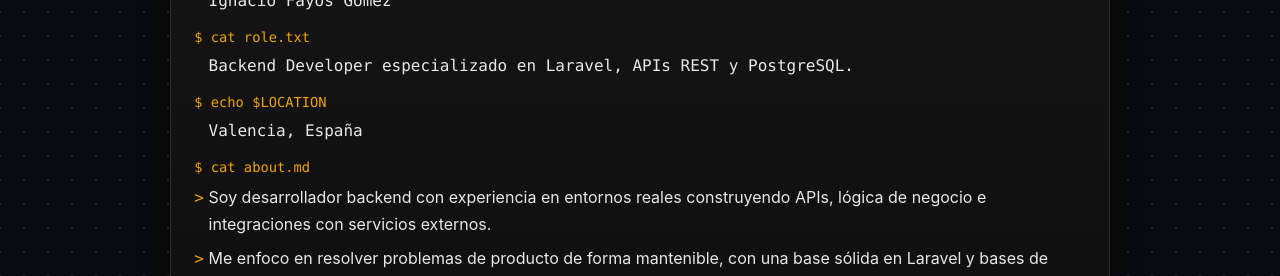
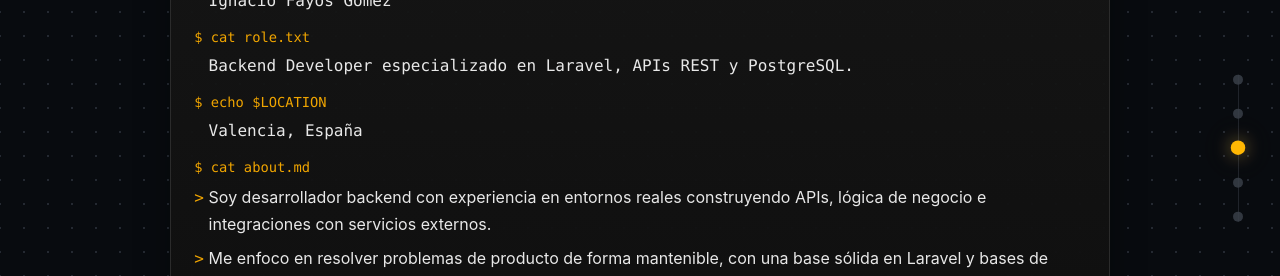
Before and after one commit to NachoFayos/Personal_portfolio, a Next.js app in the folder frontend/: page / in a window 1280 px wide. Shown: the part 252-528 px from the top of the page. Built offline with nearby package versions, Linux system fonts and the light colour scheme.

Commit message:
feat/add-section-scroll-indicator

```diff
--- a/frontend/app/globals.css
+++ b/frontend/app/globals.css
@@ -17,6 +17,10 @@
 html,
 body {
   min-height: 100%;
+}
+
+html {
+  scroll-behavior: smooth;
 }
 
 body {
@@ -245,6 +249,99 @@
   color: var(--text);
   border-color: rgba(255, 255, 255, 0.16);
   background: rgba(255, 255, 255, 0.035);
+}
+
+.section-indicator {
+  position: fixed;
+  top: 50%;
+  right: 2rem;
+  transform: translateY(-50%);
+  z-index: 40;
+  display: flex;
+  flex-direction: column;
+  align-items: center;
+  gap: 0.95rem;
+}
+
+.section-indicator__track {
+  position: absolute;
+  top: 0.3rem;
+  bottom: 0.3rem;
+  width: 1px;
+  background: rgba(120, 130, 145, 0.22);
+}
+
+.section-indicator__item {
+  position: relative;
+  width: 1.2rem;
+  height: 1.2rem;
+  display: grid;
+  place-items: center;
+  text-decoration: none;
+}
+
+.section-indicator__dot {
+  width: 0.62rem;
+  height: 0.62rem;
+  border-radius: 999px;
+  background: rgba(58, 65, 74, 0.82);
+  border: none;
+  box-shadow: none;
+  transition:
+    transform 180ms ease,
+    background-color 180ms ease,
+    box-shadow 180ms ease,
+    opacity 180ms ease;
+}
+
+.section-indicator__item--active .section-indicator__dot {
+  background: #ffb703;
+  box-shadow:
+    0 0 12px rgba(255, 200, 87, 0.5),
+    0 0 30px rgba(255, 200, 87, 0.2);
+  transform: scale(1.45);
+}
+
+.section-indicator__item:hover .section-indicator__dot {
+  background: rgba(90, 98, 110, 0.95);
+}
+
+.section-indicator__item--active:hover .section-indicator__dot {
+  background: #ffb703;
+}
+
+.section-indicator__label {
+  position: absolute;
+  right: calc(100% + 0.9rem);
+  top: 50%;
+  transform: translateY(-50%);
+  opacity: 0;
+  pointer-events: none;
+  white-space: nowrap;
+  font-family: 'JetBrains Mono', 'SFMono-Regular', Consolas, monospace;
+  font-size: 0.9rem;
+  font-weight: 600;
+  color: rgba(120, 130, 145, 0.9);
+  background: transparent;
+  border: none;
+  padding: 0;
+  transition:
+    opacity 150ms ease,
+    transform 150ms ease,
+    color 150ms ease;
+}
+
+.section-indicator__item:hover .section-indicator__label,
+.section-indicator__item:focus-visible .section-indicator__label {
+  opacity: 1;
+  transform: translate(-0.25rem, -50%);
+}
+
+.section-indicator__item--active .section-indicator__label {
+  color: #ffb703;
+  text-shadow:
+    0 0 8px rgba(255, 183, 3, 0.45),
+    0 0 18px rgba(255, 183, 3, 0.22);
 }
 
 .intro-window,
@@ -709,6 +806,12 @@
   }
 }
 
+@media (max-width: 1023px) {
+  .section-indicator {
+    display: none;
+  }
+}
+
 @media (max-width: 759px) {
   .intro-stage {
     min-height: calc(100dvh - 11.8rem);
--- a/frontend/app/page.tsx
+++ b/frontend/app/page.tsx
@@ -1,5 +1,6 @@
 import { BottomBar } from '@/components/bottom-bar';
 import { Section } from '@/components/section';
+import { SectionIndicator } from '@/components/section-indicator';
 import { experiences, profile, projects, stackGroups } from '@/data/portfolio';
 
 type QuickLink = {
@@ -47,8 +48,10 @@
         </div>
       </header>
 
+      <SectionIndicator />
+
       <main className="portfolio" id="inicio">
-        <section className="intro-stage" aria-label="Presentación inicial">
+        <section id="inicio" className="intro-stage" aria-label="Presentación inicial">
           <div className="intro-window" aria-labelledby="hero-title">
             <header className="intro-window__bar">
               <p className="intro-window__title">nacho@portfolio:~</p>
--- /dev/null
+++ b/frontend/components/section-indicator.tsx
@@ -0,0 +1,84 @@
+'use client';
+
+import { useEffect, useState } from 'react';
+
+const sections = [
+  { id: 'inicio', label: './inicio' },
+  { id: 'experiencia', label: './experiencia' },
+  { id: 'proyectos', label: './proyectos' },
+  { id: 'stack', label: './stack' },
+  { id: 'contacto', label: './contacto' }
+] as const;
+
+type SectionId = (typeof sections)[number]['id'];
+
+export function SectionIndicator() {
+  const [activeSection, setActiveSection] = useState<SectionId>('inicio');
+
+  useEffect(() => {
+    let frameId: number | null = null;
+
+    const updateActiveSection = () => {
+      const viewportPoint = window.innerHeight * 0.45;
+
+      const currentSection = sections.reduce<SectionId>((closestId, section) => {
+        const element = document.getElementById(section.id);
+        const closestElement = document.getElementById(closestId);
+
+        if (!element || !closestElement) {
+          return closestId;
+        }
+
+        const distance = Math.abs(element.getBoundingClientRect().top - viewportPoint);
+        const closestDistance = Math.abs(closestElement.getBoundingClientRect().top - viewportPoint);
+
+        return distance < closestDistance ? section.id : closestId;
+      }, sections[0].id);
+
+      setActiveSection(currentSection);
+      frameId = null;
+    };
+
+    const handleScroll = () => {
+      if (frameId === null) {
+        frameId = window.requestAnimationFrame(updateActiveSection);
+      }
+    };
+
+    updateActiveSection();
+
+    window.addEventListener('scroll', handleScroll, { passive: true });
+    window.addEventListener('resize', handleScroll);
+
+    return () => {
+      window.removeEventListener('scroll', handleScroll);
+      window.removeEventListener('resize', handleScroll);
+
+      if (frameId !== null) {
+        window.cancelAnimationFrame(frameId);
+      }
+    };
+  }, []);
+
+  return (
+    <nav className="section-indicator" aria-label="Indicador de secciones">
+      <span className="section-indicator__track" aria-hidden="true" />
+
+      {sections.map((section) => {
+        const isActive = activeSection === section.id;
+
+        return (
+          <a
+            key={section.id}
+            href={`#${section.id}`}
+            className={`section-indicator__item${isActive ? ' section-indicator__item--active' : ''}`}
+            aria-label={`Ir a la sección ${section.id}`}
+          >
+            <span className="section-indicator__label">{section.label}</span>
+            <span className="section-indicator__dot" aria-hidden="true" />
+          </a>
+        );
+      })}
+    </nav>
+  );
+}
```
